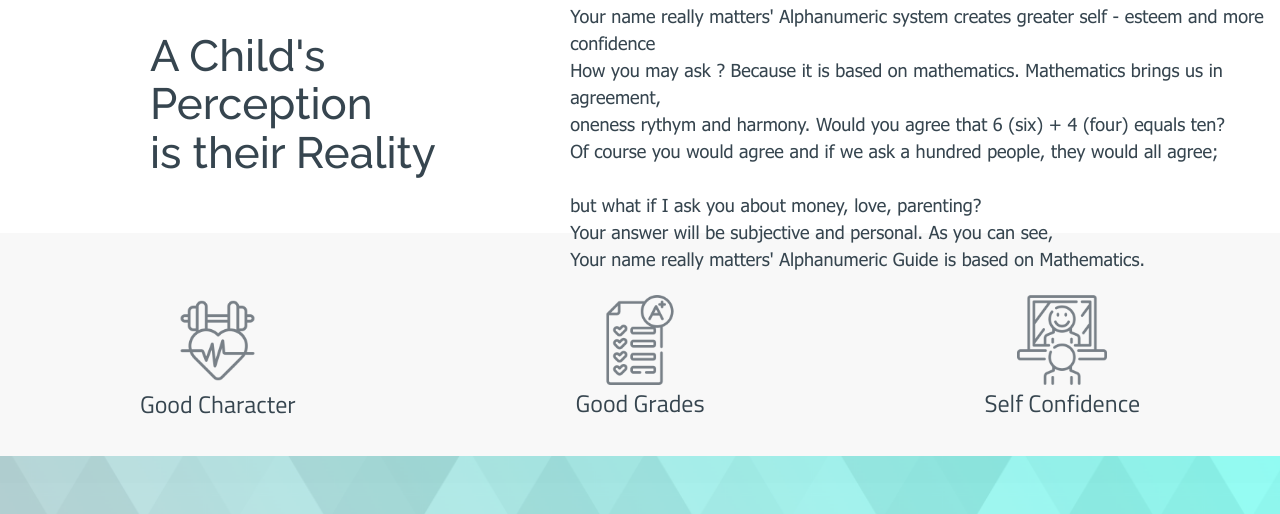
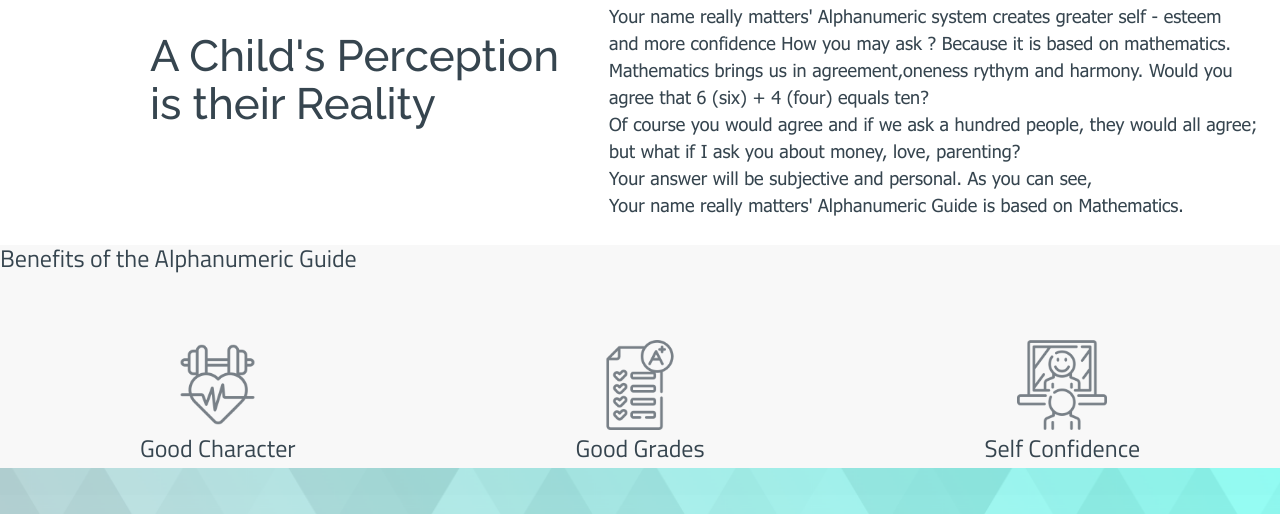
Before and after one commit to OladapoOjikutu/SpookyProjects, a Django app: page / in a window 1280 px wide. Shown: the part 764-1278 px from the top of the page. Run offline with Django 4.2, Linux system fonts and the light colour scheme; some libraries are stand-ins or nearby versions.

Commit message:
recent changes

```diff
--- a/landingg/templates/home_view.html
+++ b/landingg/templates/home_view.html
@@ -78,11 +78,11 @@
               is their Reality</h3>
           </div>
           <div class ="sub" >
-            <h7 class = "sub_text")>Your name really matters' Alphanumeric system creates greater self - esteem and more confidence
-              <br> How you may ask ? Because it is based on mathematics. Mathematics brings us in agreement,<br> oneness
-              rythym and harmony. Would you agree that 6 (six) + 4 (four) equals ten? <br>Of course you would agree
-              and if we ask a hundred people, they would all agree; <br><br>but what if I ask you about money, love, parenting?<br>Your answer will be subjective and personal. As you can see,<br>
-              Your name really matters' Alphanumeric Guide is based on Mathematics.</h7>
+            <h7 class = "sub_text")>Your name really matters' Alphanumeric system creates greater self - esteem<br> and more confidence
+               How you may ask ? Because it is based on mathematics.<br> Mathematics brings us in agreement,oneness
+              rythym and harmony. Would you <br> agree that 6 (six) + 4 (four) equals ten? <br>Of course you would agree
+              and if we ask a hundred people, they would all agree; <br>but what if I ask you about money, love, parenting?<br>Your answer will be subjective and personal. As you can see,<br>
+              Your name really matters' Alphanumeric Guide is based on Mathematics. <br><br></h7>
           </div>
     </div> <!--this section closes the parental container-->
     </section>
@@ -90,7 +90,11 @@
     <!--Section where the 3 benefits are stipulated-->
     <section class = "containerall">
 
-    <div class ="benefits_text">
+      <div class ="benefits-list">
+        <h6 class = "Benefitss">Benefits of the Alphanumeric Guide</h6>
+      </div>
+
+      <div class ="benefits_text">
 
       <div class = "container1">
           <img src="{% static './Alpha_Images/strong.png' %}">
@@ -104,7 +108,7 @@
           <img src="{% static './Alpha_Images/mirror.png' %}">
           <h7 class ="Benefitss">Self Confidence</h7>
       </div>
-    </div>
+      </div>  <!--closing the benefits text-->
     </section>
 
   </div>
@@ -260,7 +264,7 @@
 <section class = "closing_remark "style="background-image:url('static/Alpha_Images/Hero_Back.png')">
   <div class="overlayys2">
   <div class ="holder" >
-      <h3 url="(static/Alpha_fonts/BRITANNIC.ttf' %" id ="Closing">Start purposeful<br> parenting and mentoring now!</h3>
+      <h3 url="(static/Alpha_fonts/BRITANNIC.ttf' %" id ="Closing">Change the way you<br> reach and teach your children now!</h3>
   </div>
   </div>
 </section>
```
Also changed, not shown: db.sqlite3, 1 other file.
